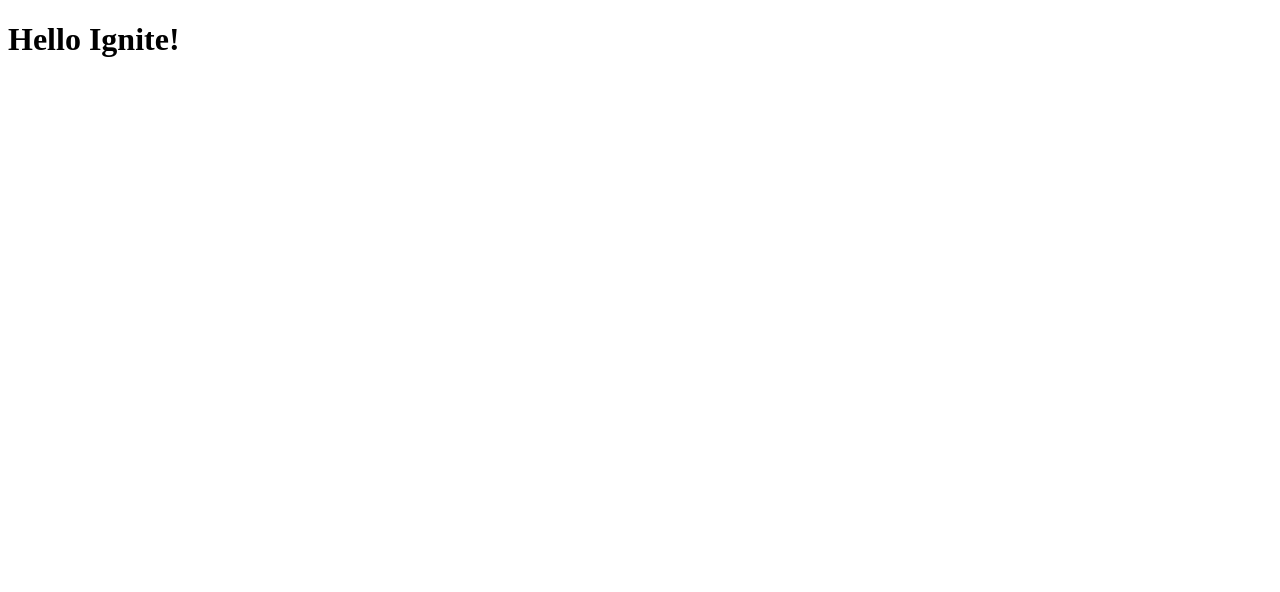
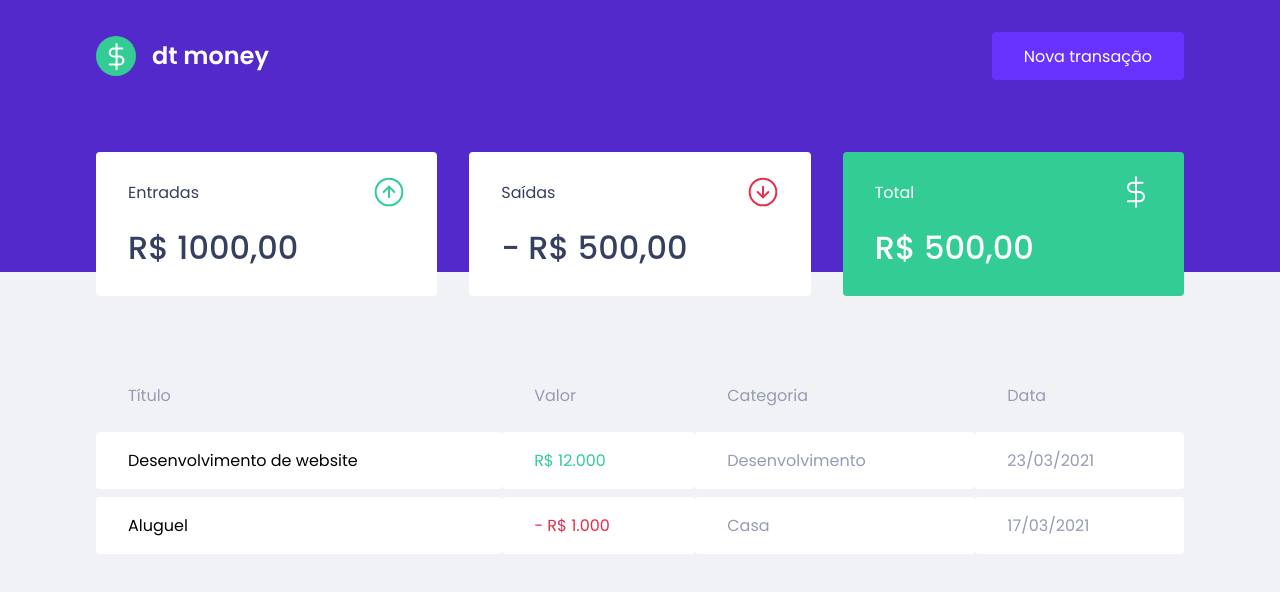
Before and after one commit to MarcoMonteiro94/02-dtmoney, a React (Create React App) app: page / in a window 1280 px wide. Shown: the top 592 px of the page. Built offline with nearby package versions, Linux system fonts and the light colour scheme.

Commit message:
Adicionado components

```diff
--- a/public/index.html
+++ b/public/index.html
@@ -1,10 +1,16 @@
 <!DOCTYPE html>
 <html lang="en">
   <head>
+    <link rel="preconnect" href="https://fonts.gstatic.com" />
     <meta charset="utf-8" />
+    <meta name="viewport" content="width=device-width, initial-scale=1" />
     <link rel="icon" href="%PUBLIC_URL%/favicon.ico" />
-    <meta name="viewport" content="width=device-width, initial-scale=1" />
+    <link rel="shortcut icon" href="favicon.png" type="image/png" />
     <title>dtmoney</title>
+    <link
+      href="https://fonts.googleapis.com/css2?family=Poppins:wght@400;500;600&display=swap"
+      rel="stylesheet"
+    />
   </head>
   <body>
     <div id="root"></div>
--- a/src/App.tsx
+++ b/src/App.tsx
@@ -1,7 +1,13 @@
+import { Dashboard } from "./components/Dashboard";
+import { Header } from "./components/Header";
+import { GlobalStyle } from "./styles/global";
+
 export function App() {
   return (
-    <div className="App">
-      <h1>Hello Ignite!</h1>
-    </div>
+    <>
+      <Header />
+      <Dashboard />
+      <GlobalStyle />
+    </>
   );
 }
--- /dev/null
+++ b/src/components/Dashboard/index.tsx
@@ -0,0 +1,12 @@
+import { Summary } from "../Summary";
+import TransactionsTable from "../TransactionsTable";
+import { Container } from "./styles";
+
+export function Dashboard() {
+  return (
+    <Container>
+      <Summary />
+      <TransactionsTable />
+    </Container>
+  );
+}
--- /dev/null
+++ b/src/components/Dashboard/styles.ts
@@ -0,0 +1,7 @@
+import styled from "styled-components";
+
+export const Container = styled.main`
+  max-width: 1120px;
+  margin: 0 auto;
+  padding: 2.5rem 1rem;
+`;
--- /dev/null
+++ b/src/components/Header/index.tsx
@@ -0,0 +1,13 @@
+import logoImg from "../../assets/logo.svg";
+import { Container, Content } from "./styles";
+
+export function Header() {
+  return (
+    <Container>
+      <Content>
+        <img src={logoImg} alt="dt monye" />
+        <button type="button">Nova transação</button>
+      </Content>
+    </Container>
+  );
+}
--- /dev/null
+++ b/src/components/Header/styles.ts
@@ -0,0 +1,30 @@
+import styled from "styled-components";
+
+export const Container = styled.header`
+  background: var(--blue);
+`;
+
+export const Content = styled.div`
+  max-width: 1120px;
+  margin: 0 auto;
+
+  padding: 2rem 1rem 12rem;
+  display: flex;
+  align-items: center;
+  justify-content: space-between;
+
+  button {
+    font-size: 1rem;
+    color: #fff;
+    background: var(--blue-light);
+    border: 0;
+    padding: 0 2rem;
+    border-radius: 0.25rem;
+    height: 3rem;
+    transition: filter 0.2s;
+
+    &:hover {
+      filter: brightness(0.9);
+    }
+  }
+`;
--- /dev/null
+++ b/src/components/Summary/index.tsx
@@ -0,0 +1,32 @@
+import { Container } from "./styles";
+import incomeImg from "../../assets/income.svg";
+import outcomeImg from "../../assets/outcome.svg";
+import totalImg from "../../assets/total.svg";
+
+export function Summary() {
+  return (
+    <Container>
+      <div>
+        <header>
+          <p>Entradas</p>
+          <img src={incomeImg} alt="Entradas" />
+        </header>
+        <strong>R$ 1000,00</strong>
+      </div>
+      <div>
+        <header>
+          <p>Saídas</p>
+          <img src={outcomeImg} alt="Saídas" />
+        </header>
+        <strong>- R$ 500,00</strong>
+      </div>
+      <div className="highlight-background">
+        <header>
+          <p>Total</p>
+          <img src={totalImg} alt="Total" />
+        </header>
+        <strong>R$ 500,00</strong>
+      </div>
+    </Container>
+  );
+}
--- /dev/null
+++ b/src/components/Summary/styles.ts
@@ -0,0 +1,34 @@
+import styled from "styled-components";
+
+export const Container = styled.div`
+  display: grid;
+  grid-template-columns: repeat(3, 1fr);
+  gap: 2rem;
+  margin-top: -10rem;
+
+  div {
+    background: var(--shape);
+    padding: 1.5rem 2rem;
+    border-radius: 0.25rem;
+    color: var(--text-title);
+
+    header {
+      display: flex;
+      align-items: center;
+      justify-content: space-between;
+    }
+
+    strong {
+      display: block;
+      margin-top: 1rem;
+      font-size: 2rem;
+      font-weight: 500;
+      line-height: 3rem;
+    }
+
+    &.highlight-background {
+      background: var(--green);
+      color: white;
+    }
+  }
+`;
--- /dev/null
+++ b/src/components/TransactionsTable/index.tsx
@@ -0,0 +1,35 @@
+import { Container } from "./styles";
+
+const TransactionsTable = () => {
+  return (
+    <Container>
+      <table>
+        <thead>
+          <tr>
+            <th>Título</th>
+            <th>Valor</th>
+            <th>Categoria</th>
+            <th>Data</th>
+          </tr>
+        </thead>
+
+        <tbody>
+          <tr>
+            <td>Desenvolvimento de website</td>
+            <td className="deposit">R$ 12.000</td>
+            <td>Desenvolvimento</td>
+            <td>23/03/2021</td>
+          </tr>
+          <tr>
+            <td>Aluguel</td>
+            <td className="withdraw">- R$ 1.000</td>
+            <td>Casa</td>
+            <td>17/03/2021</td>
+          </tr>
+        </tbody>
+      </table>
+    </Container>
+  );
+};
+
+export default TransactionsTable;
--- /dev/null
+++ b/src/components/TransactionsTable/styles.ts
@@ -0,0 +1,38 @@
+import styled from "styled-components";
+
+export const Container = styled.div`
+  margin-top: 4rem;
+
+  table {
+    width: 100%;
+    border-spacing: 0 0.5rem;
+
+    th {
+      color: var(--text-body);
+      font-weight: 400;
+      padding: 1rem 2rem;
+      text-align: left;
+      line-height: 1.5rem;
+    }
+
+    td {
+      padding: 1rem 2rem;
+      border: 0;
+      background: var(--shape);
+      color: var(--text-body);
+      border-radius: 0.25rem;
+
+      &:first-child {
+        color: var(--title);
+      }
+
+      &.deposit {
+        color: var(--green);
+      }
+
+      &.withdraw {
+        color: var(--red);
+      }
+    }
+  }
+`;
--- /dev/null
+++ b/src/styles/global.ts
@@ -0,0 +1,56 @@
+import { createGlobalStyle } from "styled-components";
+
+export const GlobalStyle = createGlobalStyle`
+  :root {
+    --red: #E52E4D;
+    --blue: #5429CC;
+    --green: #33CC95;
+
+    --blue-light: #6933FF;
+
+    --text-title: #363F5F;
+    --text-body: #969CB3;
+
+    --background: #f0f2f5;
+    --shape: #fff;
+  }
+
+  * {
+    margin: 0;
+    padding: 0;
+    box-sizing: border-box;
+  }
+
+  html {
+    @media (max-width: 1080px) {
+      font-size: 93.75%;
+    }
+
+    @media (max-width: 720px) {
+      font-size: 87.5%;
+    }
+  }
+
+  body {
+    background: var(--background);
+    -webkit-font-smoothing: antialiased;
+  }
+
+  body, input, textarea, button {
+    font-family: 'Poppins', sans-serif;
+    font-weight: 400;
+  }
+
+  h1, h2, h3, h4, h5, h6, strong {
+    font-weight: 600;
+  }
+
+  button {
+    cursor: pointer;
+  }
+
+  [disabled] {
+    opacity: 0.6;
+    cursor: not-allowed;
+  }
+`;
```
